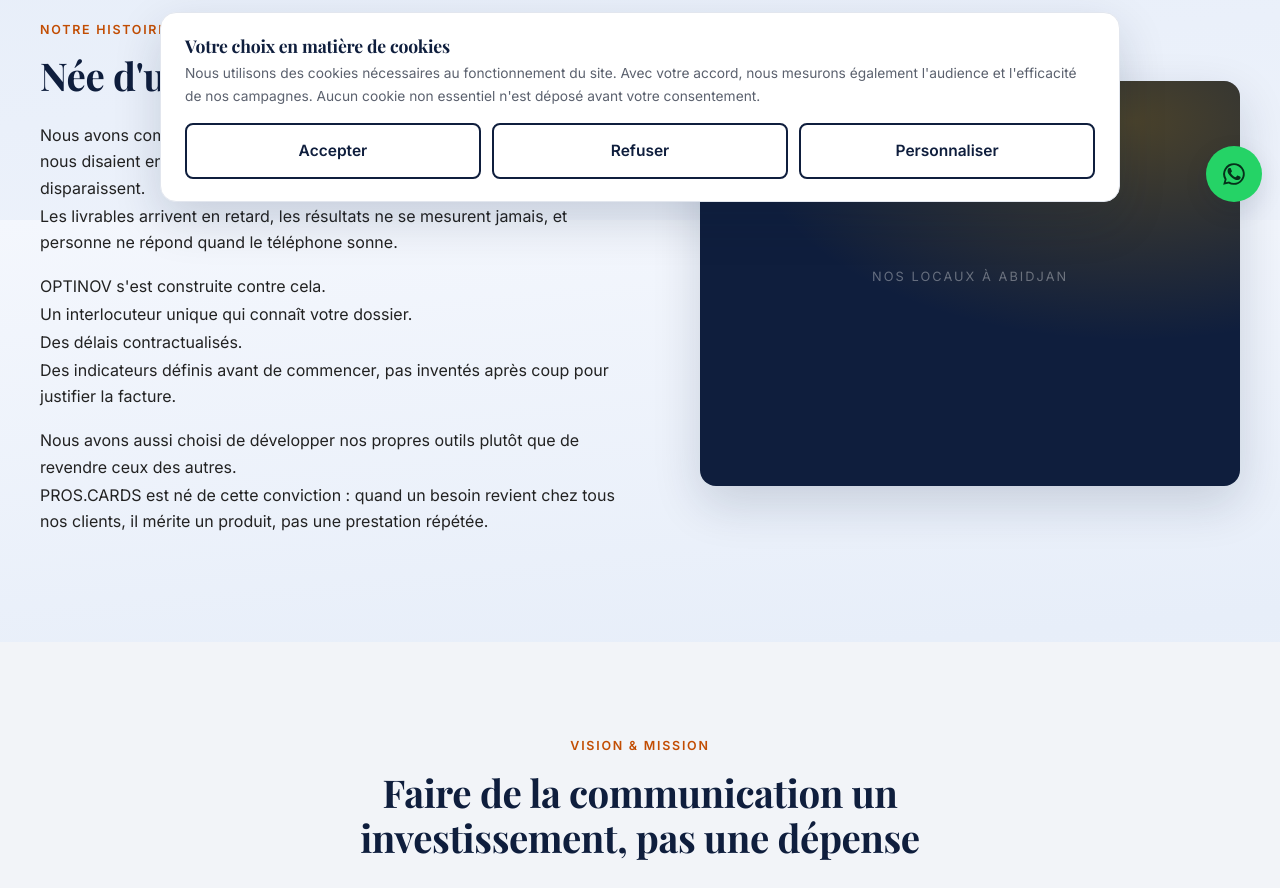
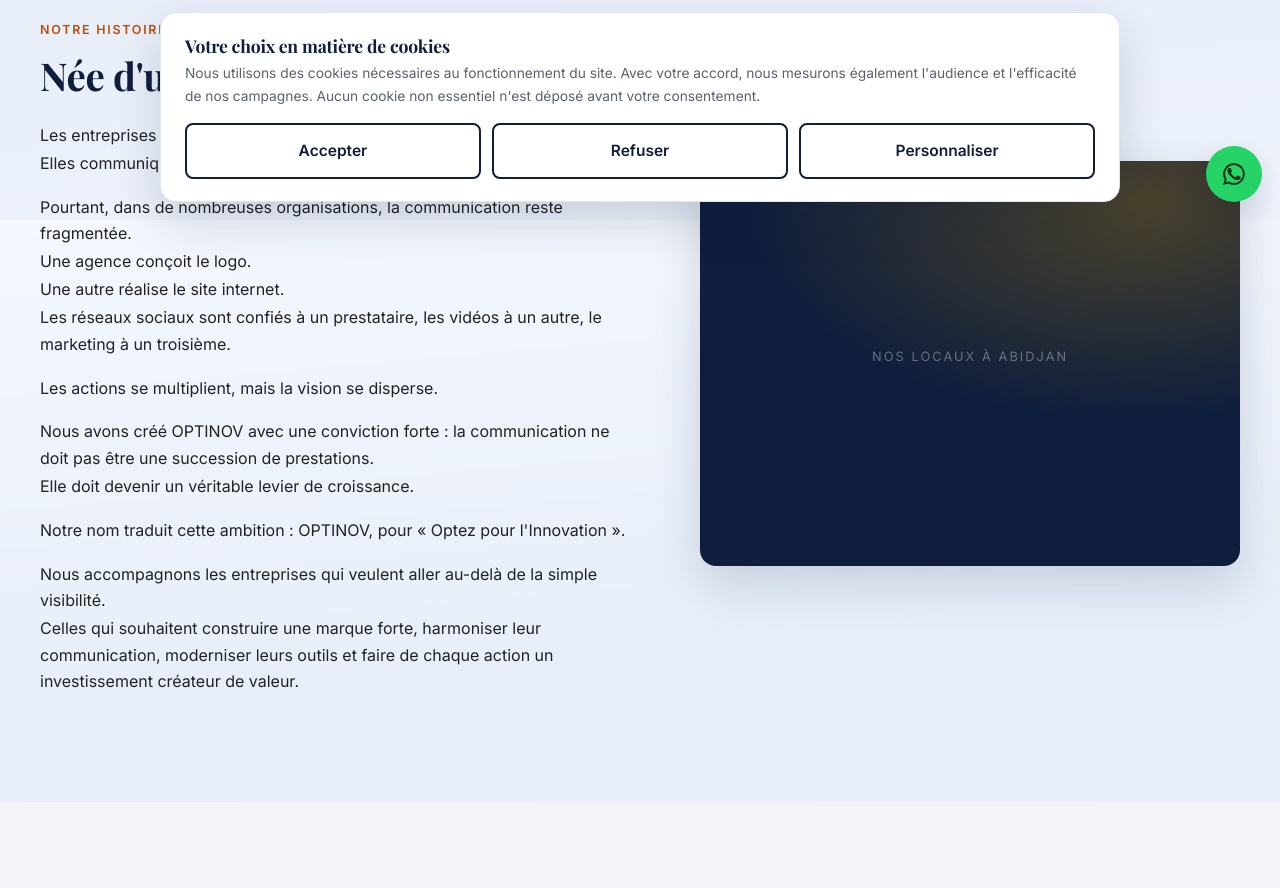
Before and after one commit to Paul-Aymard/optinov-agence, a Next.js app: page /a-propos in a window 1280 px wide. Shown: the part 580-1468 px from the top of the page. Built offline with nearby package versions, Linux system fonts and the light colour scheme.

Commit message:
A propos : nouveau texte 'Notre histoire' (Optez pour l'Innovation)

```diff
--- a/app/(site)/a-propos/page.js
+++ b/app/(site)/a-propos/page.js
@@ -36,15 +36,24 @@
         <div className="container hero__grid">
           <Reveal>
             <span className="eyebrow">Notre histoire</span>
-            <h2>Née d&apos;une frustration</h2>
+            <h2>Née d&apos;une conviction</h2>
             <p>
-              <Lignes>Nous avons commencé par constater ce que beaucoup de dirigeants ivoiriens nous disaient en privé : trop de prestataires promettent, facturent, puis disparaissent. Les livrables arrivent en retard, les résultats ne se mesurent jamais, et personne ne répond quand le téléphone sonne.</Lignes>
+              <Lignes>Les entreprises qui marquent leur époque ne communiquent pas davantage. Elles communiquent mieux.</Lignes>
             </p>
             <p>
-              <Lignes>OPTINOV s&apos;est construite contre cela. Un interlocuteur unique qui connaît votre dossier. Des délais contractualisés. Des indicateurs définis avant de commencer, pas inventés après coup pour justifier la facture.</Lignes>
+              <Lignes>Pourtant, dans de nombreuses organisations, la communication reste fragmentée. Une agence conçoit le logo. Une autre réalise le site internet. Les réseaux sociaux sont confiés à un prestataire, les vidéos à un autre, le marketing à un troisième.</Lignes>
             </p>
             <p>
-              <Lignes>Nous avons aussi choisi de développer nos propres outils plutôt que de revendre ceux des autres. PROS.CARDS est né de cette conviction : quand un besoin revient chez tous nos clients, il mérite un produit, pas une prestation répétée.</Lignes>
+              <Lignes>Les actions se multiplient, mais la vision se disperse.</Lignes>
+            </p>
+            <p>
+              <Lignes>Nous avons créé OPTINOV avec une conviction forte : la communication ne doit pas être une succession de prestations. Elle doit devenir un véritable levier de croissance.</Lignes>
+            </p>
+            <p>
+              <Lignes>Notre nom traduit cette ambition : OPTINOV, pour «&nbsp;Optez pour l&apos;Innovation&nbsp;».</Lignes>
+            </p>
+            <p>
+              <Lignes>Nous accompagnons les entreprises qui veulent aller au-delà de la simple visibilité. Celles qui souhaitent construire une marque forte, harmoniser leur communication, moderniser leurs outils et faire de chaque action un investissement créateur de valeur.</Lignes>
             </p>
           </Reveal>
           <Reveal>
```
